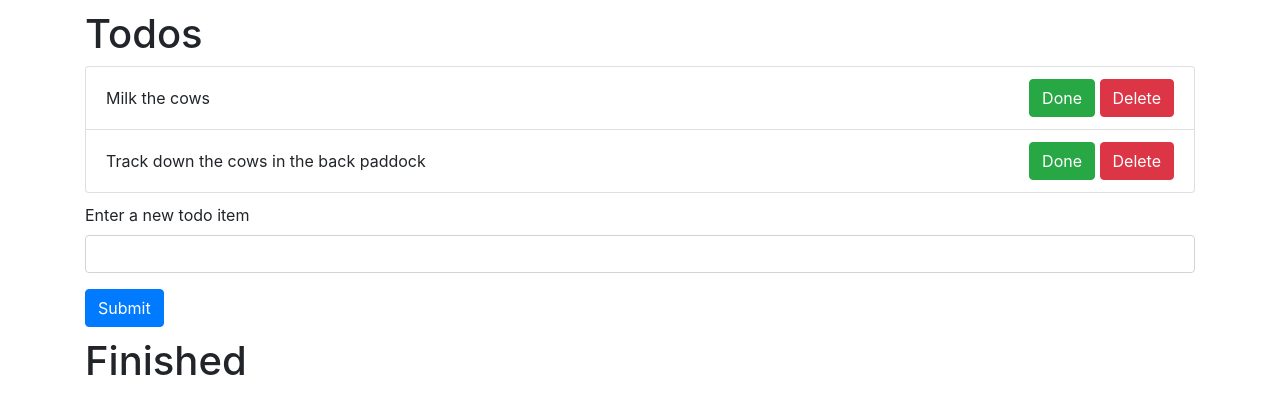
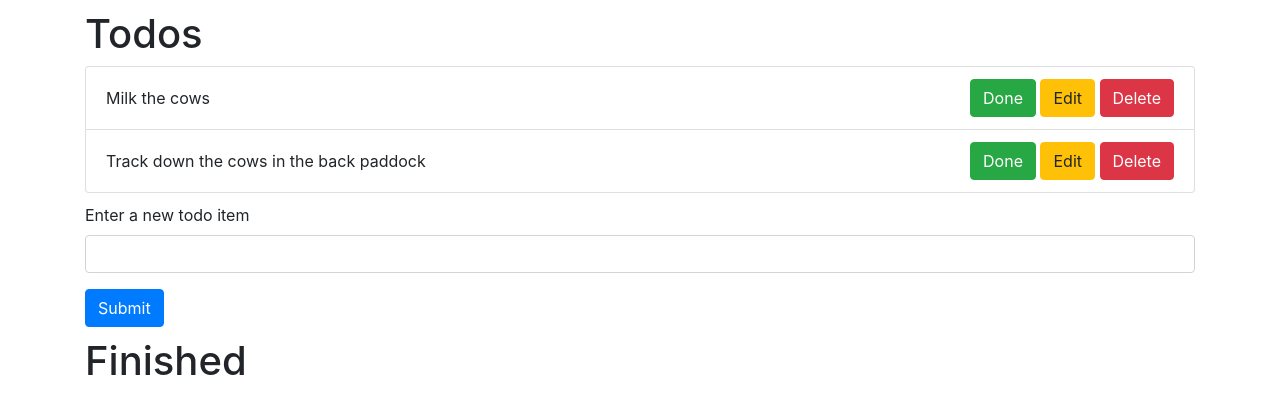
Before and after one commit to nick-hiebl/flask-todo-basic, a Flask app: page /todos in a window 1280 px wide. Shown: the part 56-470 px from the top of the page. Run offline with Flask 2, Linux system fonts and the light colour scheme; some libraries are stand-ins or nearby versions.

Commit message:
Added Edit button on tasks which deletes them then allows them to be re-entered

```diff
--- a/app.py
+++ b/app.py
@@ -12,8 +12,8 @@ def home():
 def pricing():
     return render_template("pricing.html")
 
-def get_todo_page():
-    return render_template("todos.html", todos=todos, done=done)
+def get_todo_page(text=""):
+    return render_template("todos.html", todos=todos, done=done, text=text)
 
 @app.route("/todos", methods=['GET', 'POST'])
 def todos_page():
@@ -30,6 +30,15 @@ def delete_item():
     except Exception as e:
         pass
     return redirect("/todos")
+
+@app.route("/edit", methods=['POST'])
+def edit_item():
+    to_edit = request.form["name"]
+    try:
+        todos.remove(to_edit)
+        return get_todo_page(text=to_edit)
+    except Exception as e:
+        return redirect("/todos")
 
 @app.route("/done", methods=['POST'])
 def done_item():
--- a/templates/todos.html
+++ b/templates/todos.html
@@ -9,6 +9,10 @@
                 <div>
                     <form style="display:inline" action="/done" method="post">
                         <button class="btn btn-success" name="button">Done</button>
+                        <input type="text" name="name" value="{{ todo }}" hidden>
+                    </form>
+                    <form style="display:inline" action="/edit" method="post">
+                        <button class="btn btn-warning" name="button">Edit</button>
                         <input type="text" name="name" value="{{ todo }}" hidden>
                     </form>
                     <form style="display:inline" action="/delete" method="post">
@@ -23,7 +27,7 @@
     <form class="temp1" action="/todos" method="post">
         <div class="form-group">
             <label for="new-name">Enter a new todo item</label>
-            <input autocomplete="off" class="form-control" type="text" name="new-name" value="">
+            <input autocomplete="off" class="form-control" type="text" name="new-name" value="{{text}}">
         </div>
         <button class="btn btn-primary" name="button">Submit</button>
     </form>
```
